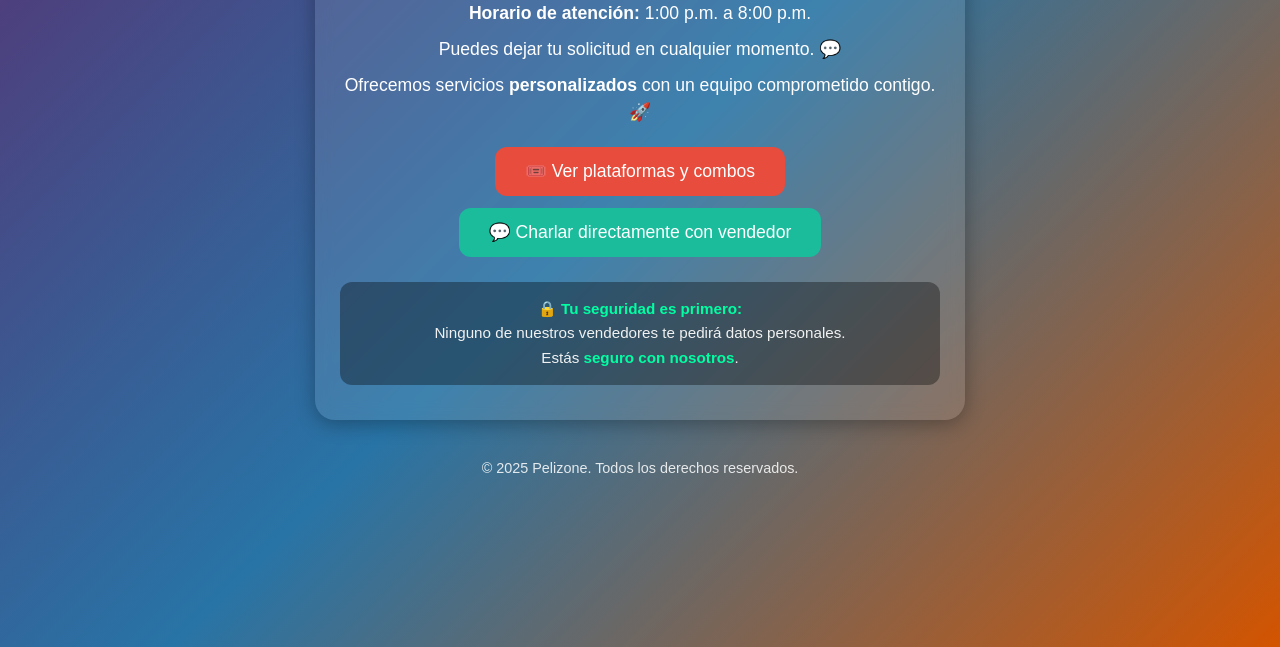
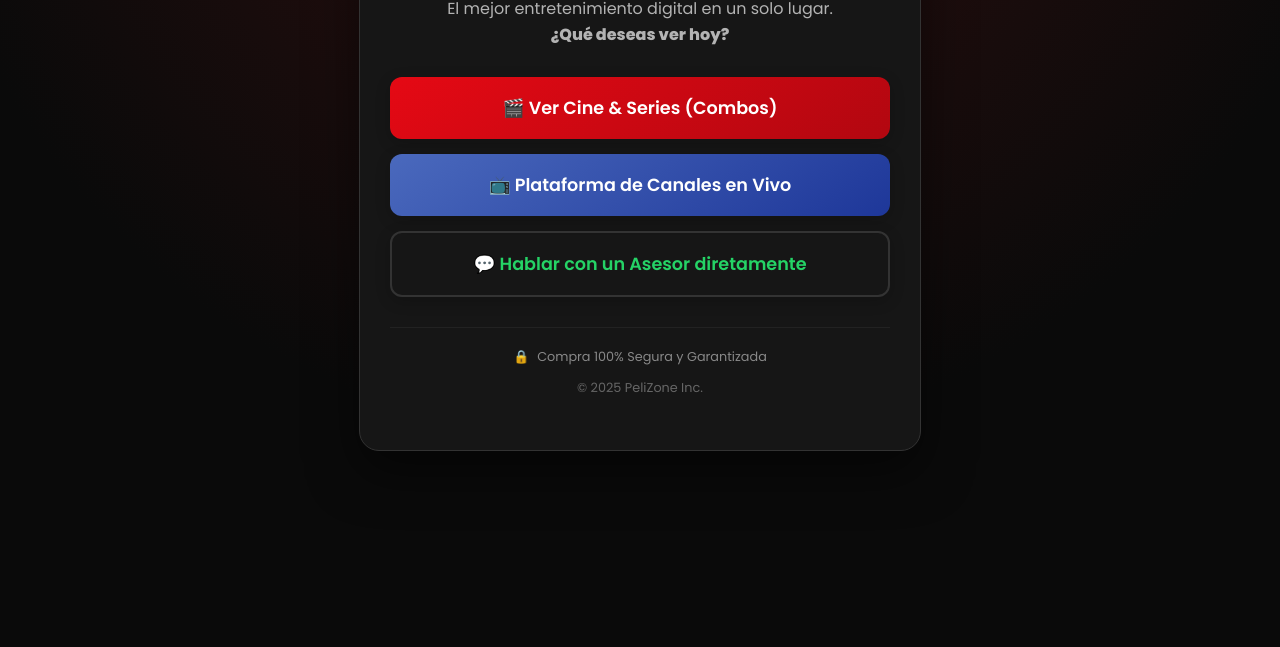
Before and after one commit to An3114/pelizone-inicio.github.io, a plain HTML site: page index.html in a window 1280 px wide. Shown: the part 289-936 px from the top of the page. After the commit the page ends 840 px from the top, so only its background shows below. Drawn offline with Linux system fonts and the light colour scheme.

Commit message:
Revamp index.html for PeliZone website
Updated the HTML structure and styles for the PeliZone website, including a new layout, improved styling, and updated button functionalities.

```diff
--- a/index.html
+++ b/index.html
@@ -3,141 +3,194 @@
 <head>
     <meta charset="UTF-8">
     <meta name="viewport" content="width=device-width, initial-scale=1.0">
-    <title>Bienvenido a Pelizone</title>
+    <title>Bienvenido a PeliZone</title>
+    <link href="https://fonts.googleapis.com/css2?family=Poppins:wght@300;400;600;800&display=swap" rel="stylesheet">
     <style>
-        /* Fondo con colores vivos y suaves */
+        :root {
+            --bg-color: #0a0a0a; /* Fondo muy oscuro */
+            --card-bg: #161616;  /* Fondo de la tarjeta */
+            --accent: #e50914;   /* Rojo PeliZone */
+            --tv-color: #4a69bd; /* Azul para TV */
+            --whatsapp: #25D366; /* Verde WP */
+            --text: #ffffff;
+            --gray: #b3b3b3;
+        }
+
         body {
-            background: linear-gradient(135deg, #5B2C6F, #2874A6, #D35400);
+            background-color: var(--bg-color);
+            background-image: radial-gradient(circle at 50% 0%, #331010 0%, #0a0a0a 70%);
             font-family: 'Poppins', sans-serif;
-            color: #fff;
-            text-align: center;
-            padding: 60px 20px;
+            color: var(--text);
+            margin: 0;
             min-height: 100vh;
             display: flex;
-            flex-direction: column;
             justify-content: center;
             align-items: center;
+            padding: 20px;
         }
 
-        /* Contenedor principal */
+        /* Contenedor Central */
         .container {
-            background: rgba(255, 255, 255, 0.1);
+            background: var(--card-bg);
+            border: 1px solid #333;
             border-radius: 20px;
-            box-shadow: 0 4px 20px rgba(0, 0, 0, 0.3);
-            padding: 35px 25px;
-            max-width: 600px;
-            width: 90%;
-            backdrop-filter: blur(8px);
+            padding: 40px 30px;
+            max-width: 500px;
+            width: 100%;
+            text-align: center;
+            box-shadow: 0 20px 50px rgba(0,0,0,0.5);
+            position: relative;
+            overflow: hidden;
+        }
+
+        /* Efecto de borde superior brillante */
+        .container::before {
+            content: '';
+            position: absolute;
+            top: 0; left: 0; width: 100%; height: 4px;
+            background: linear-gradient(90deg, var(--accent), var(--tv-color));
         }
 
         h1 {
-            font-size: 2.3em;
-            margin-bottom: 15px;
-            color: #FFD700; /* Amarillo cálido */
-            text-shadow: 1px 1px 6px rgba(0, 0, 0, 0.4);
+            font-size: 2.5em;
+            margin: 0 0 10px 0;
+            letter-spacing: -1px;
         }
 
-        p {
-            font-size: 1.1em;
-            margin: 10px 0;
-            line-height: 1.5em;
+        h1 span { color: var(--accent); }
+
+        .status {
+            display: inline-block;
+            background: rgba(255, 255, 255, 0.1);
+            padding: 5px 15px;
+            border-radius: 20px;
+            font-size: 0.9em;
+            color: var(--gray);
+            margin-bottom: 25px;
+            border: 1px solid #333;
         }
 
-        /* Botones */
+        .dot {
+            height: 10px; width: 10px;
+            background-color: #4cd137;
+            border-radius: 50%;
+            display: inline-block;
+            margin-right: 5px;
+            box-shadow: 0 0 10px #4cd137;
+        }
+
+        p.description {
+            color: var(--gray);
+            font-size: 1rem;
+            margin-bottom: 30px;
+            line-height: 1.6;
+        }
+
+        /* BOTONES */
+        .btn-group {
+            display: flex;
+            flex-direction: column;
+            gap: 15px;
+        }
+
         button {
             border: none;
             color: white;
-            padding: 14px 30px;
+            padding: 18px;
             font-size: 1.1em;
+            font-weight: 600;
             border-radius: 12px;
             cursor: pointer;
-            transition: transform 0.2s ease, background-color 0.2s ease;
-            margin: 12px 8px 0 8px;
+            transition: all 0.3s ease;
+            font-family: 'Poppins', sans-serif;
+            position: relative;
+            overflow: hidden;
+            display: flex;
+            align-items: center;
+            justify-content: center;
+            gap: 10px;
+            box-shadow: 0 4px 15px rgba(0,0,0,0.2);
         }
 
-        .btn-principal {
-            background-color: #E74C3C; /* Rojo vivo */
+        /* Botón Streaming (Rojo) */
+        .btn-streaming {
+            background: linear-gradient(145deg, #e50914, #b20710);
+        }
+        .btn-streaming:hover { transform: translateY(-3px); box-shadow: 0 10px 20px rgba(229, 9, 20, 0.3); }
+
+        /* Botón TV (Azul/Violeta) */
+        .btn-tv {
+            background: linear-gradient(145deg, #4a69bd, #1e3799);
+        }
+        .btn-tv:hover { transform: translateY(-3px); box-shadow: 0 10px 20px rgba(74, 105, 189, 0.3); }
+
+        /* Botón WhatsApp (Verde) */
+        .btn-whatsapp {
+            background: transparent;
+            border: 2px solid #333;
+            color: var(--whatsapp);
+        }
+        .btn-whatsapp:hover {
+            border-color: var(--whatsapp);
+            background: rgba(37, 211, 102, 0.1);
         }
 
-        .btn-principal:hover {
-            background-color: #C0392B;
-            transform: scale(1.05);
+        /* Seguridad y Footer */
+        .footer-info {
+            margin-top: 30px;
+            padding-top: 20px;
+            border-top: 1px solid #222;
+            font-size: 0.8em;
+            color: #666;
         }
 
-        .btn-whatsapp {
-            background-color: #1ABC9C; /* Verde vivo */
+        .security-badge {
+            display: flex;
+            justify-content: center;
+            align-items: center;
+            gap: 8px;
+            color: #888;
+            margin-bottom: 10px;
         }
 
-        .btn-whatsapp:hover {
-            background-color: #16A085;
-            transform: scale(1.05);
-        }
-
-        /* Cuadro de seguridad */
-        .seguridad {
-            margin-top: 25px;
-            font-size: 0.95em;
-            color: #f1f1f1;
-            background: rgba(0, 0, 0, 0.35);
-            padding: 15px;
-            border-radius: 12px;
-            line-height: 1.6em;
-        }
-
-        .seguridad strong {
-            color: #00FFA3;
-        }
-
-        /* Pie de página */
-        footer {
-            margin-top: 40px;
-            font-size: 0.9em;
-            opacity: 0.85;
-        }
-
-        /* Versión móvil */
-        @media (max-width: 600px) {
-            h1 {
-                font-size: 1.9em;
-            }
-            p {
-                font-size: 1em;
-            }
-            button {
-                width: 100%;
-                padding: 12px;
-                margin: 10px 0;
-            }
-            .container {
-                padding: 30px 18px;
-            }
-        }
     </style>
 </head>
 <body>
+
     <div class="container">
-        <h1>🎬 Bienvenido a <strong>Pelizone</strong></h1>
-        <p><strong>Horario de atención:</strong> 1:00 p.m. a 8:00 p.m.</p>
-        <p>Puedes dejar tu solicitud en cualquier momento. 💬</p>
-        <p>Ofrecemos servicios <strong>personalizados</strong> con un equipo comprometido contigo. 🚀</p>
+        <h1>Peli<span>Zone</span></h1>
 
-        <button class="btn-principal" onclick="window.location.href='https://an3114.github.io/pelizone-maketin.github.io/'">
-            🎟️ Ver plataformas y combos
-        </button>
+        <div class="status">
+            <span class="dot"></span> Abierto: 10:00 AM - 8:00 PM
+        </div>
 
-        <button class="btn-whatsapp" onclick="window.location.href='https://wa.me/573206034019?text=Hola,%20quiero%20hablar%20con%20un%20vendedor%20de%20Pelizone'">
-            💬 Charlar directamente con vendedor
-        </button>
+        <p class="description">
+            El mejor entretenimiento digital en un solo lugar. <br>
+            <strong>¿Qué deseas ver hoy?</strong>
+        </p>
 
-        <div class="seguridad">
-            🔒 <strong>Tu seguridad es primero:</strong><br>
-            Ninguno de nuestros vendedores te pedirá datos personales.<br>
-            Estás <strong>seguro con nosotros</strong>.
+        <div class="btn-group">
+
+            <button class="btn-streaming" onclick="window.location.href='https://an3114.github.io/pelizone-maketin.github.io/'">
+                🎬 Ver Cine & Series (Combos)
+            </button>
+
+            <button class="btn-tv" onclick="window.location.href='TU_LINK_DE_CANALES_AQUI'">
+                📺 Plataforma de Canales en Vivo
+            </button>
+
+            <button class="btn-whatsapp" onclick="window.location.href='https://wa.me/573206034019?text=Hola,%20vengo%20de%20la%20web%20y%20quiero%20hablar%20con%20un%20asesor'">
+                💬 Hablar con un Asesor diretamente
+            </button>
+        </div>
+
+        <div class="footer-info">
+            <div class="security-badge">
+                🔒 <span>Compra 100% Segura y Garantizada</span>
+            </div>
+            <p>© 2025 PeliZone Inc.</p>
         </div>
     </div>
 
-    <footer>
-        © 2025 Pelizone. Todos los derechos reservados.
-    </footer>
 </body>
 </html>
```
